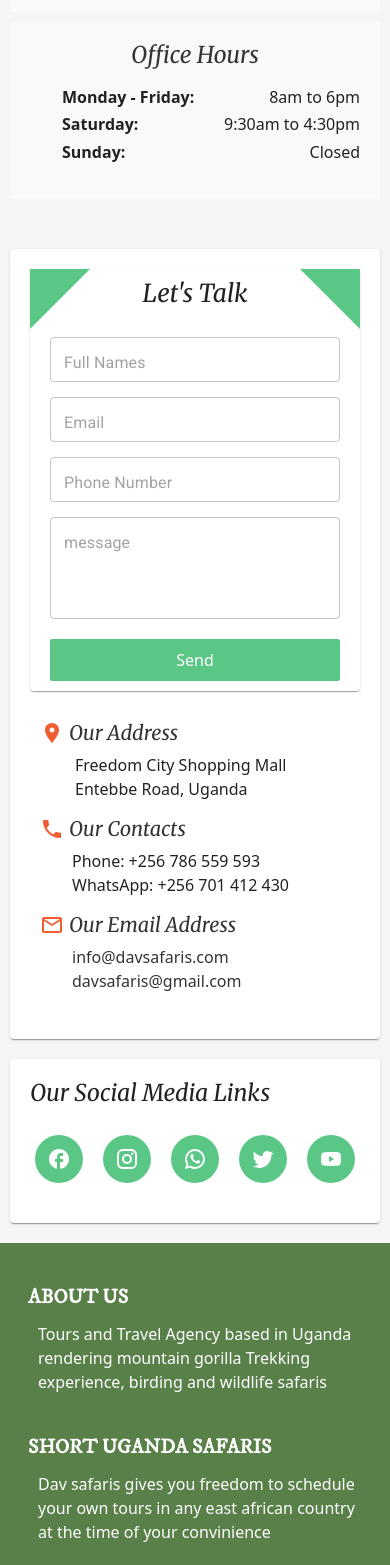
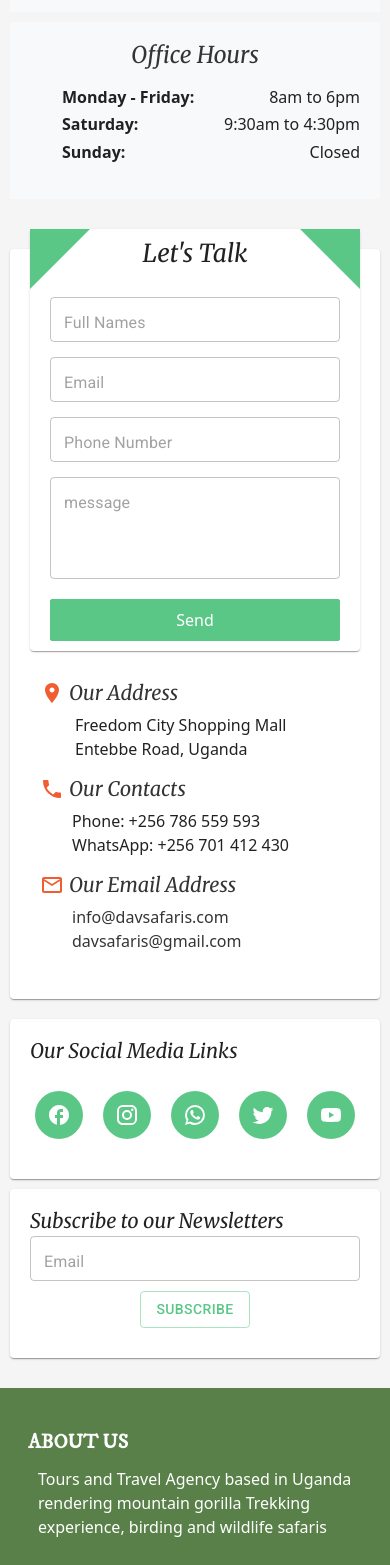
Before and after one commit to KimeraMoses/dav-safaris, a React (Create React App) app: page /contact-us in a window 390 px wide. Shown: the part 1150-2715 px from the top of the page. Built offline with nearby package versions, Linux system fonts and the light colour scheme.

Commit message:
New: Added tour subscription Ui

```diff
--- a/src/components/ContactUs/ContactUs.js
+++ b/src/components/ContactUs/ContactUs.js
@@ -3,10 +3,11 @@ import React from "react";
 import Image from "../../assets/background.webp";
 import RoomIcon from "@material-ui/icons/Room";
 import PhoneIcon from "@material-ui/icons/Phone";
-import { Button, Paper } from "@material-ui/core";
+import { Button, Paper, TextField } from "@material-ui/core";
 import ContactUsForm from "../Tours/SingleTour/Bookings/ContactUsForm";
 import { EmailOutlined } from "@material-ui/icons";
 import SocialMedia from "./SocialMedia";
+import { Form } from "react-bootstrap";
 
 const ContactUs = () => {
   return (
@@ -138,12 +139,33 @@ const ContactUs = () => {
             </div>
           </div>
         </Paper>
-        <Paper className={classes.dav__contact_details}>
-          <h3>Our Social Media Links</h3>
-          <div className={classes.dav__social_media_btn_wrapper}>
-              <SocialMedia/>
-          </div>
-        </Paper>
+        <div className={classes.dav__connect_wrapper}>
+          <Paper className={classes.dav__contact_details}>
+            <h5>Our Social Media Links</h5>
+            <div className={classes.dav__social_media_btn_wrapper}>
+              <SocialMedia />
+            </div>
+          </Paper>
+          <Paper className={classes.dav__newsletter_wrapper}>
+            <h5>Subscribe to our Newsletters</h5>
+            <div className={classes.dav__newsletter_form_wrapper}>
+              <Form>
+                <TextField
+                  variant="outlined"
+                  size="small"
+                  fullWidth
+                  type="email"
+                  required
+                  placeholder="Email"
+                  className={classes.dav__subscribe_form_field}
+                />
+                <Button variant="outlined" color="primary" type="submit">
+                  Subscribe
+                </Button>
+              </Form>
+            </div>
+          </Paper>
+        </div>
       </div>
     </div>
   );
--- a/src/components/ContactUs/ContactUs.module.css
+++ b/src/components/ContactUs/ContactUs.module.css
@@ -98,20 +98,41 @@
 /* ==== SEND MESSAGE-OFFICE LOCATION DETAILS==== */
 
 .dav__contact_us_form,
-.dav__contact_details {
+.dav__connect_wrapper {
   margin: 10px;
-  padding: 20px;
+
 }
 .dav__contact_us_form {
   width: 70%;
   display: flex;
+  padding: 20px;
 }
-.dav__contact_details {
+.dav__connect_wrapper {
   width: 30%;
+  display: flex;
+  flex-direction: column;
 }
-.dav__contact_details h3{
+.dav__newsletter_wrapper,
+.dav__contact_details{
+  padding: 20px;
+  margin-bottom: 10px;
+
+}
+.dav__newsletter_wrapper h5,
+.dav__contact_details h5{
     font-family: "Merriweather", serif;
     font-style: italic;
+}
+
+.dav__newsletter_form_wrapper{
+  text-align: center;
+}
+.dav__newsletter_form_wrapper button{
+  margin: 10px 0;
+}
+.dav__subscribe_form_field{
+  margin: 20px 0;
+
 }
 
 /* ====OFFICE LOCATION AND CONTACTS==== */
@@ -154,7 +175,7 @@
     flex-direction: column;
   }
   .dav__contact_us_form,
-  .dav__contact_details,
+  .dav__connect_wrapper,
   .dav__safaries_contact_details,
   .dav__office_arrangements_wrapper {
     width: 100%;
--- a/src/components/SendMessage/ChatCard/ChatForm.js
+++ b/src/components/SendMessage/ChatCard/ChatForm.js
@@ -46,12 +46,12 @@ const ChatForm = () => {
           <FormControlLabel
             fullWidth
             control={<Checkbox defaultChecked color="primary" />}
-            label="Subscribe to our newletters"
+            label="Subscribe to our newsletters"
             className={classes.dav__book_tour_account_creation_prompt}
           />
         </div>
         <Fab className={classes.dav__message_count_wrapper} type="submit">
-          <SendIcon className={classes.dav__back_to_top_icon} />
+          <SendIcon className={classes.dav__send_icon} />
         </Fab>
       </div>
     </Form>
--- a/src/components/SendMessage/ChatCard/ChatForm.module.css
+++ b/src/components/SendMessage/ChatCard/ChatForm.module.css
@@ -1,17 +1,19 @@
-.dav__booking_form_field{
+.dav__booking_form_field {
   margin-bottom: 10px;
 }
-.dav__chat_send_btn_wrapper{
+.dav__chat_send_btn_wrapper {
   display: flex;
   flex-direction: row;
   align-items: center;
   justify-content: space-between;
 }
 
-.dav__message_count_wrapper{
-    background-color: var(--dav__primary_color)!important;
+.dav__message_count_wrapper {
+  background-color: var(--dav__primary_color) !important;
+}
+.dav__send_icon {
   color: #fff;
 }
-.dav__message_count_wrapper:hover{
-    background-color: var(--dav__secondary_color)!important;
+.dav__message_count_wrapper:hover {
+  background-color: var(--dav__secondary_color) !important;
 }
--- a/src/components/Tours/SingleTour/Bookings/BookingForm.module.css
+++ b/src/components/Tours/SingleTour/Bookings/BookingForm.module.css
@@ -1,5 +1,5 @@
 /* ====BOOK TOUR==== */
-
+.dav__contact_us_form_wrapper,
 .dav__book_tour_form_wrapper {
   width: 350px;
   padding: 0 20px 10px;
@@ -7,12 +7,18 @@
   position: sticky;
   top: 100px;
 }
+.dav__contact_us_form_wrapper{
+  margin-top: -40px;
+    z-index: 9;
+}
 .dav__booking_form_field {
   margin-bottom: 20px !important;
 }
 .dav__booking_form_field_last {
   margin-bottom: 10px;
 }
+.dav__contact_us_form_wrapper::before,
+.dav__contact_us_form_wrapper::after,
 .dav__book_tour_form_wrapper::before,
 .dav__book_tour_form_wrapper::after {
   position: absolute;
@@ -25,11 +31,13 @@
   border-top: 30px solid var(--dav__primary_color);
   border-bottom: 30px solid transparent;
 }
+.dav__contact_us_form_wrapper::before,
 .dav__book_tour_form_wrapper::before {
   left: 0;
   border-left: 30px solid var(--dav__primary_color);
   border-right: 30px solid transparent;
 }
+.dav__contact_us_form_wrapper::after,
 .dav__book_tour_form_wrapper::after {
   right: 0;
   border-right: 30px solid var(--dav__primary_color);
@@ -58,10 +66,12 @@
 
 
 @media screen and (max-width: 637px) {
+  .dav__contact_us_form_wrapper,
   .dav__book_tour_form_wrapper {
     width: 100%;
   }
 }
+
 
 @media screen and (min-width: 959px) {
   .dav__book_tour_form_wrapper {
--- a/src/components/Tours/SingleTour/Bookings/ContactUsForm.js
+++ b/src/components/Tours/SingleTour/Bookings/ContactUsForm.js
@@ -11,7 +11,7 @@ import classes from "./BookingForm.module.css";
 
 const ContactForm = (props) => {
   return (
-    <Paper className={classes.dav__book_tour_form_wrapper}>
+    <Paper className={classes.dav__contact_us_form_wrapper}>
       <div className={classes.dav__book_tour_title}>
         <h2>Let's Talk</h2>
       </div>
```
Lines whose indentation alone changed are shown as unchanged.
